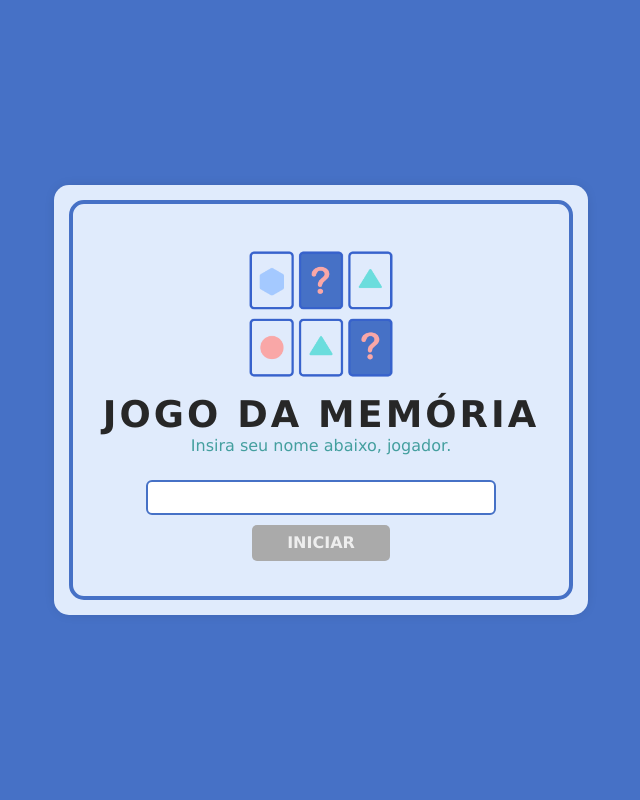
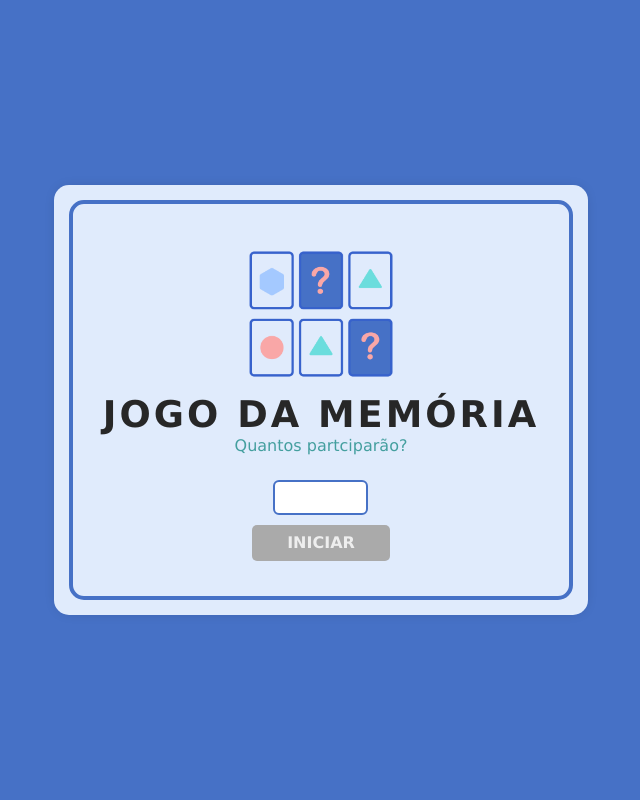
Before and after one commit to Dilkin-hub/vv-challenges, a PHP site: page / in a window 1280 px wide. Shown: the whole page, without its empty margins (319-959 px from the left). Run offline with PHP 8.4, Linux system fonts and the light colour scheme.

Commit message:
Mudança dos inputs e envio da qtd de jogadores

```diff
--- a/memory-game/css/login.css
+++ b/memory-game/css/login.css
@@ -48,8 +48,7 @@
     color: #449f9f;
 }
 
-.player-name-input {
-    width: 350px;
+#players_qty  {
     height: 35px;
     font-size: 1.2rem;
     border: solid 2px;
@@ -57,6 +56,7 @@
     border-radius: 6px;
     margin-bottom: 10px;
     padding-left: 5px;
+    width: 95px;
 }
 
 .send-player-btn {
--- a/memory-game/index.html
+++ b/memory-game/index.html
@@ -22,10 +22,10 @@
                     </div>
                     <div class="text-container">
                         <h1>Jogo da Memória</h1>
-                        <p class="description">Insira seu nome abaixo, jogador.</p>
+                        <p class="description">Quantos partciparão?</p>
                     </div>
                 </div>
-                <input type="text" name="player-name" class="player-name-input">
+                <input type="number" min="0" name="players_qty" id="players_qty">
                 <button type="submit" class="send-player-btn" disabled>Iniciar</button>
             </form>
         </div>
--- a/memory-game/js/login.js
+++ b/memory-game/js/login.js
@@ -1,9 +1,9 @@
-const playerInput = document.querySelector('.player-name-input');
-const formButton  = document.querySelector('.send-player-btn');
-const form        = document.querySelector('#memory_game_login');
+const playersInput  = document.querySelector('#players_qty');
+const formButton    = document.querySelector('.send-player-btn');
+const form          = document.querySelector('#memory_game_login');
 
 const validatePlayer = ({target}) => {
-    if (target.value.length >= 3) {
+    if (target.value > 0) {
         formButton.removeAttribute('disabled');
         return;
     }
@@ -13,9 +13,9 @@ const validatePlayer = ({target}) => {
 
 const onSubmit = (event) => {
     event.preventDefault();
-    localStorage.setItem('player 1', playerInput.value);
+    localStorage.setItem('players', playersInput.value)
     window.location = 'steps/party.html';
 }
 
-playerInput.addEventListener('input', validatePlayer);
+playersInput.addEventListener('input', validatePlayer);
 form.addEventListener('submit', onSubmit);
--- a/memory-game/js/party.js
+++ b/memory-game/js/party.js
@@ -1,4 +1,5 @@
 const tabletop = document.querySelector('.tabletop');
+const players  = localStorage.getItem('players');
 const deck = [
     'apple',
     'blueberry',
```
